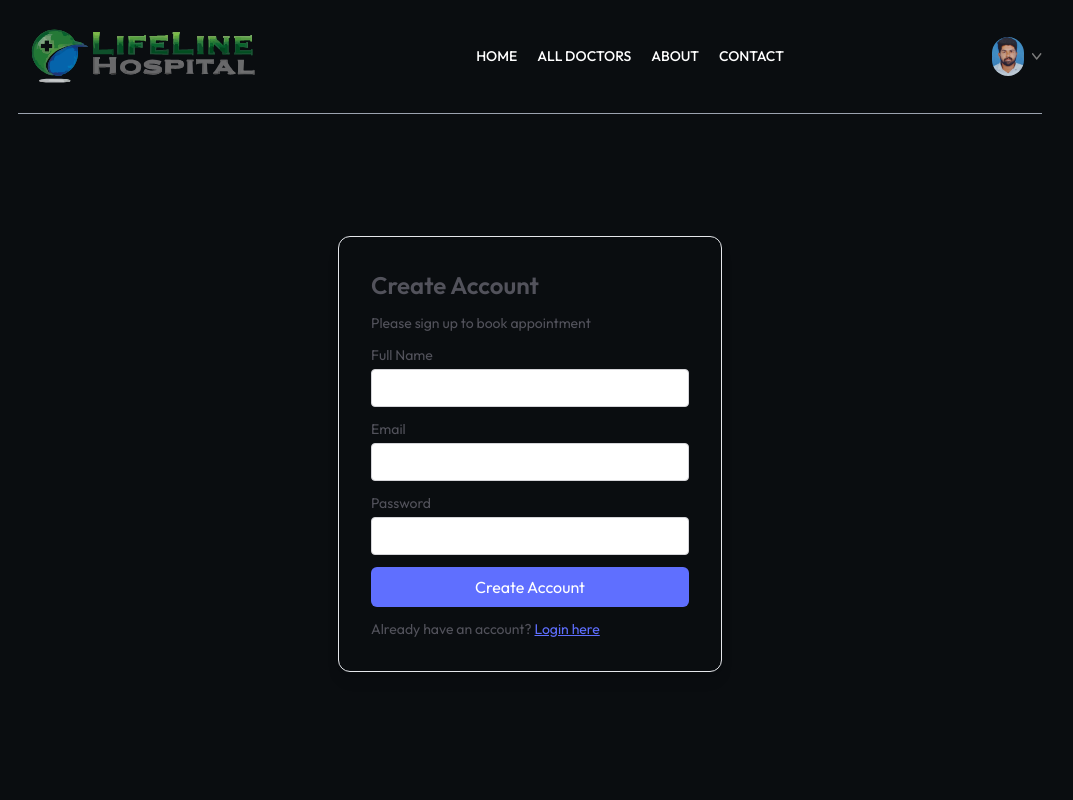
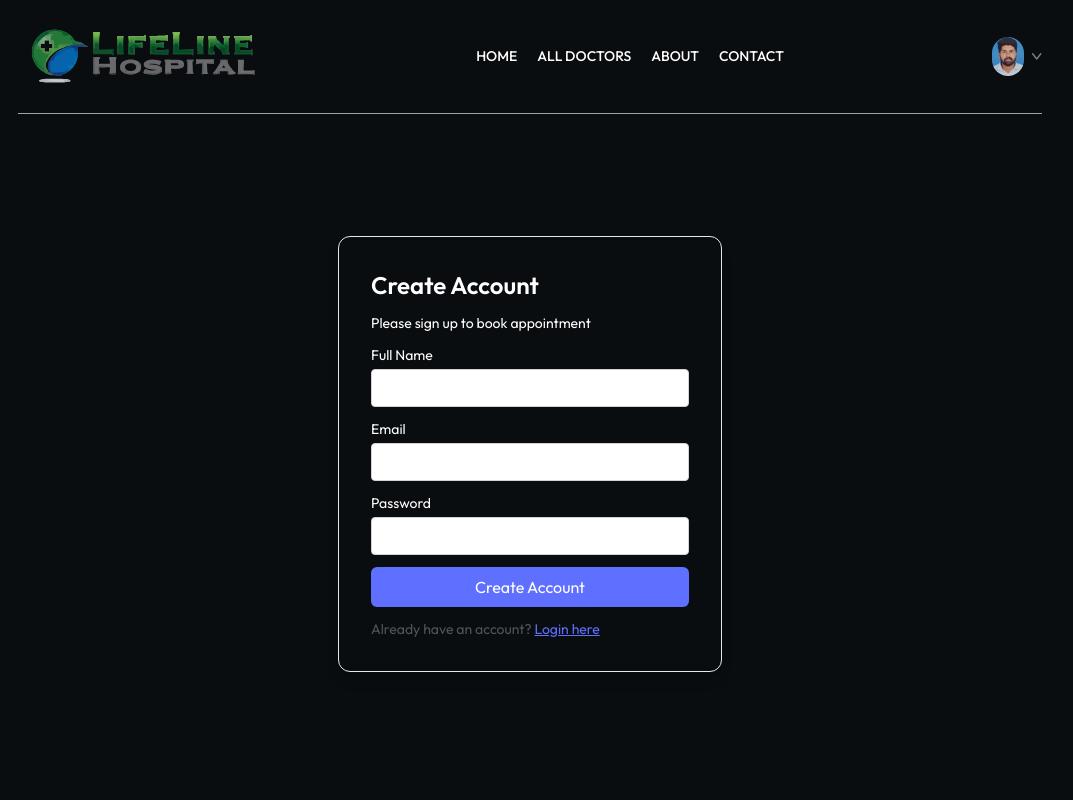
Before and after one commit to amshugannu/Hospital-Appointment-Booking, a React (Vite) app: page /login in a window 1280 px wide. Shown: the top 800 px of the page, without its empty margins (110-1183 px from the left). Built offline with nearby package versions, Linux system fonts and the light colour scheme.

Commit message:
Update Login.jsx

```diff
--- a/src/pages/Login.jsx
+++ b/src/pages/Login.jsx
@@ -10,23 +10,23 @@ const Login = () => {
   return (
     <form className='min-h-[80vh] flex items-center'>
       <div className='flex flex-col gap-3 m-auto items-start p-8 min-w-[340px] sm:min-w-96 border rounded-xl text-zinc-600 text-sm shadow-lg'>
-        <p className='text-2xl font-semibold'>{state === 'Sign Up'? "Create Account":"Login"}</p>
-        <p>Please {state==='Sign Up' ? "sign up" : "log in"} to book appointment</p>
+        <p className='text-2xl text-white font-semibold'>{state === 'Sign Up'? "Create Account":"Login"}</p>
+        <p className='text-white'>Please {state==='Sign Up' ? "sign up" : "log in"} to book appointment</p>
         {
           state==="Sign Up" &&
           <div className='w-full'>
-          <p>Full Name</p>
-          <input className='border border-zinc-300 rounded w-full p-2 mt-1'  type="text" value={name} onChange={(e)=>setName(e.target.value)} required/>
+          <p className='text-white'>Full Name</p>
+          <input className='border border-zinc-300 text-black rounded w-full p-2 mt-1'  type="text" value={name} onChange={(e)=>setName(e.target.value)} required/>
         </div>
         }
 
         <div className='w-full'>
-          <p>Email</p>
-          <input className='border border-zinc-300 rounded w-full p-2 mt-1' type="email" value={email} onChange={(e)=>setEmail(e.target.value)} required/>
+          <p className='text-white'>Email</p>
+          <input className='border border-zinc-300 text-black rounded w-full p-2 mt-1' type="email" value={email} onChange={(e)=>setEmail(e.target.value)} required/>
         </div>
         <div className='w-full'>
-          <p>Password</p>
-          <input className='border border-zinc-300 rounded w-full p-2 mt-1'  type="password" value={password} onChange={(e)=>setPassword(e.target.value)} required/>
+          <p className='text-white'>Password</p>
+          <input className='border border-zinc-300 text-black rounded w-full p-2 mt-1'  type="password" value={password} onChange={(e)=>setPassword(e.target.value)} required/>
         </div>
         <button className='bg-primary text-white w-full py-2 rounded-md text-base'>{state === 'Sign Up'? "Create Account":"Login"}</button>
         {
```
